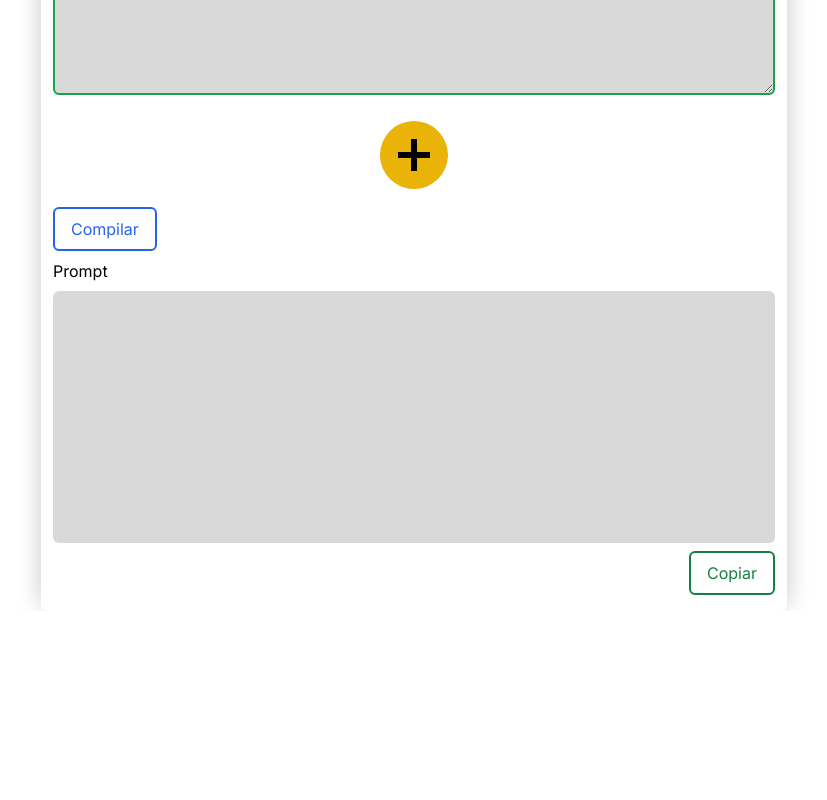
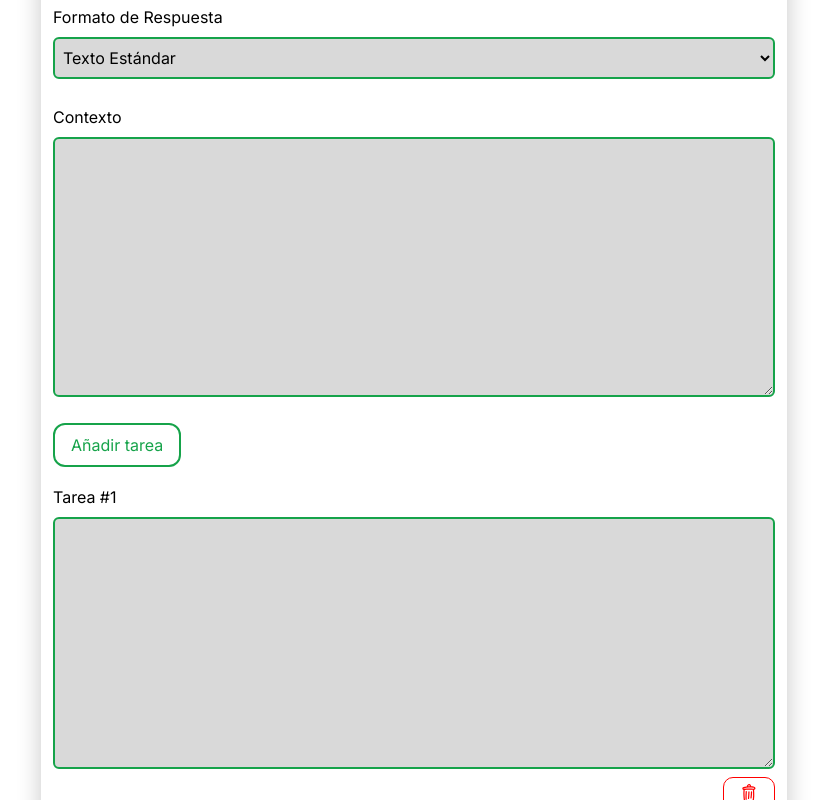
Before and after one commit to d3vr10/bunpractice, a Next.js app: page / in a window 1280 px wide. Shown: the part 860-1660 px from the top of the page, without its empty margins (226-1053 px from the left). Before the commit the page ends 1471 px from the top, so only its background shows below. Built offline with nearby package versions, Linux system fonts and the light colour scheme.

Commit message:
Changed task array button and now initializes with one tasks. Adjusted UI as well

```diff
--- a/src/app/page.tsx
+++ b/src/app/page.tsx
@@ -9,7 +9,7 @@ export default function PromptGenerator() {
 
 
   return (
-    <div className="flex flex-col sm:hidden lg:block">
+    <div className="flex flex-col">
       <div className="w-full">
         <PromptGeneratorHeadingImage className="block w-full h-auto" />
         {/* <Image className="object-cover" src={promptGeneratorHeadingImage} alt="Imagen de encabezado del generador de prompts" /> */}
--- a/src/components/PromptForm.tsx
+++ b/src/components/PromptForm.tsx
@@ -19,7 +19,9 @@ export default function PromptForm() {
     const { register, handleSubmit, control, getValues, setValue, trigger, formState: { errors } } = useForm<zodSchemas.PromptDataSchemaType>({
         resolver: zodResolver(zodSchemas.PromptDataSchema),
         defaultValues: {
-
+            taskSet: [{
+                content: ""
+            }]
         }
     });
     const onSubmit = (data: zodSchemas.PromptDataSchemaType) => {
@@ -29,7 +31,7 @@ export default function PromptForm() {
 
 
     return (
-        <form action="" onSubmit={handleSubmit(onSubmit)} noValidate={true} className="sm:flex sm:flex-col lg:grid lg:grid-cols-2 lg:gap-x-[47px] lg:gap-y-[18px]">
+        <form action="" onSubmit={handleSubmit(onSubmit)} noValidate={true} className="flex flex-col lg:gap-x-[47px] lg:gap-y-[18px]">
             <div className="form-field">
                 <label htmlFor="role">Rol</label>
                 <input className={clsx("form-control", {
--- a/src/components/TaskArray.tsx
+++ b/src/components/TaskArray.tsx
@@ -12,11 +12,10 @@ export default function TaskArray({register, errors, control, getValues}: {regis
 
     return (
         <>
-            <button className="bg-yellow-500 h-[68px] w-[68px] col-span-2 rounded-[50%] relative lg:block lg:ml-auto lg:mr-auto" onClick={() => {
+            <button className="w-fit border-green-600 border-solid border-2 text-green-600 hover:bg-green-600 hover:text-white transition-colors ease-out rounded-xl px-4 py-2" onClick={() => {
                 append({ content: "" });
             }}>
-                <span className="w-[32px] h-[6px] bg-black absolute block -translate-x-1/2 left-1/2 top-1/2 -translate-y-1/2" ></span>
-                <span className="w-[32px] h-[6px] bg-black absolute block -translate-x-1/2 left-1/2 top-1/2 -translate-y-1/2 rotate-90" ></span>
+                Añadir tarea
             </button>
 
             {!!fields.length && fields.map((task, index) => (
```
Also changed, not shown: 2 other files (tests, documents, lock files or other folders).
